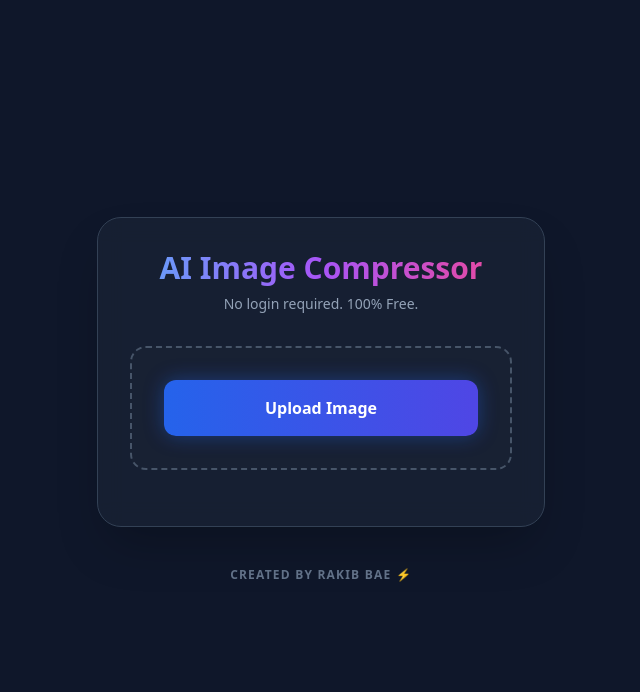
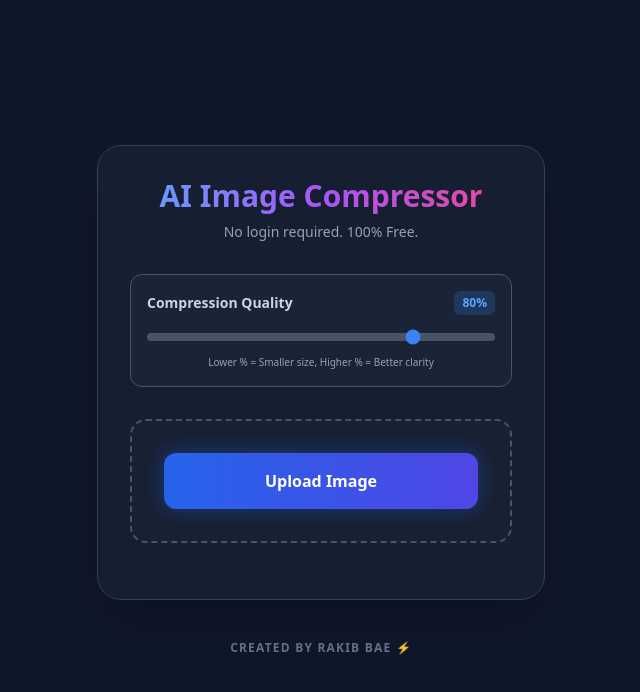
Before and after one commit to rakibbaee/ai-image-compressor, a Next.js app: page / in a window 1280 px wide. Shown: the top 692 px of the page, without its empty margins (319-959 px from the left). Built offline with nearby package versions, Linux system fonts and the light colour scheme.

Commit message:
Add compression quality control to image compressor
Added a quality state to manage compression quality and updated UI to allow users to adjust it via a range input.

```diff
--- a/app/page.js
+++ b/app/page.js
@@ -6,9 +6,9 @@ export default function Home() {
   const [showMsg, setShowMsg] = useState(false);
   const [isLoading, setIsLoading] = useState(false);
   const [stats, setStats] = useState(null);
+  const [quality, setQuality] = useState(80);
   const fileInputRef = useRef(null);
 
-  // ব্রেইন হ্যাক: ভাইব্রেশন ফাংশন
   const triggerVibration = () => {
     if (typeof window !== "undefined" && navigator.vibrate) {
       navigator.vibrate(50);
@@ -16,8 +16,7 @@ export default function Home() {
   };
 
   const handleAction = () => {
-    triggerVibration(); // ক্লিকেই ফোন কাঁপবে!
-
+    triggerVibration();
     if (clicks === 0) {
       window.open("https://www.profitablecpmratenetwork.com/fp88w4cu?key=2c0368f539be5d8cad3117658eb622aa", "_blank");
       setShowMsg(true);
@@ -33,7 +32,7 @@ export default function Home() {
     const file = e.target.files[0];
     if (!file) return;
 
-    triggerVibration(); // ফাইল সিলেক্ট হলেও কাঁপবে!
+    triggerVibration();
 
     const originalSize = (file.size / 1024 / 1024).toFixed(2);
     setIsLoading(true);
@@ -41,6 +40,7 @@ export default function Home() {
 
     const formData = new FormData();
     formData.append("image", file);
+    formData.append("quality", quality);
 
     try {
       const res = await fetch("/api/compress", {
@@ -61,7 +61,7 @@ export default function Home() {
         a.remove();
 
         setStats({ original: originalSize, compressed: compressedSize });
-        triggerVibration(); // সাকসেস হলেও কাঁপবে!
+        triggerVibration();
       } else {
         alert("Compression failed! 🥲");
       }
@@ -78,6 +78,22 @@ export default function Home() {
       <div className="bg-slate-800/50 backdrop-blur-md p-8 rounded-3xl shadow-2xl border border-slate-700 max-w-md w-full text-center transform transition-all">
         <h1 className="text-3xl font-extrabold mb-2 bg-gradient-to-r from-blue-400 via-purple-500 to-pink-500 bg-clip-text text-transparent">AI Image Compressor</h1>
         <p className="text-sm text-slate-400 mb-8 font-medium">No login required. 100% Free.</p>
+
+        <div className="mb-8 text-left bg-slate-800/60 p-4 rounded-xl border border-slate-600">
+          <div className="flex justify-between items-center mb-2">
+            <label className="text-sm font-bold text-slate-300">Compression Quality</label>
+            <span className="text-xs font-bold text-blue-400 bg-blue-500/20 px-2 py-1 rounded-md">{quality}%</span>
+          </div>
+          <input
+            type="range"
+            min="10"
+            max="100"
+            value={quality}
+            onChange={(e) => setQuality(e.target.value)}
+            className="w-full h-2 bg-slate-600 rounded-lg appearance-none cursor-pointer accent-blue-500"
+          />
+          <p className="text-[10px] text-slate-400 mt-2 text-center">Lower % = Smaller size, Higher % = Better clarity</p>
+        </div>
 
         <div className="border-2 border-dashed border-slate-600 rounded-2xl p-8 mb-6 hover:border-blue-500 transition-all bg-slate-800/30 active:scale-95">
           <input type="file" ref={fileInputRef} onChange={handleFileUpload} className="hidden" accept="image/*" />
```
